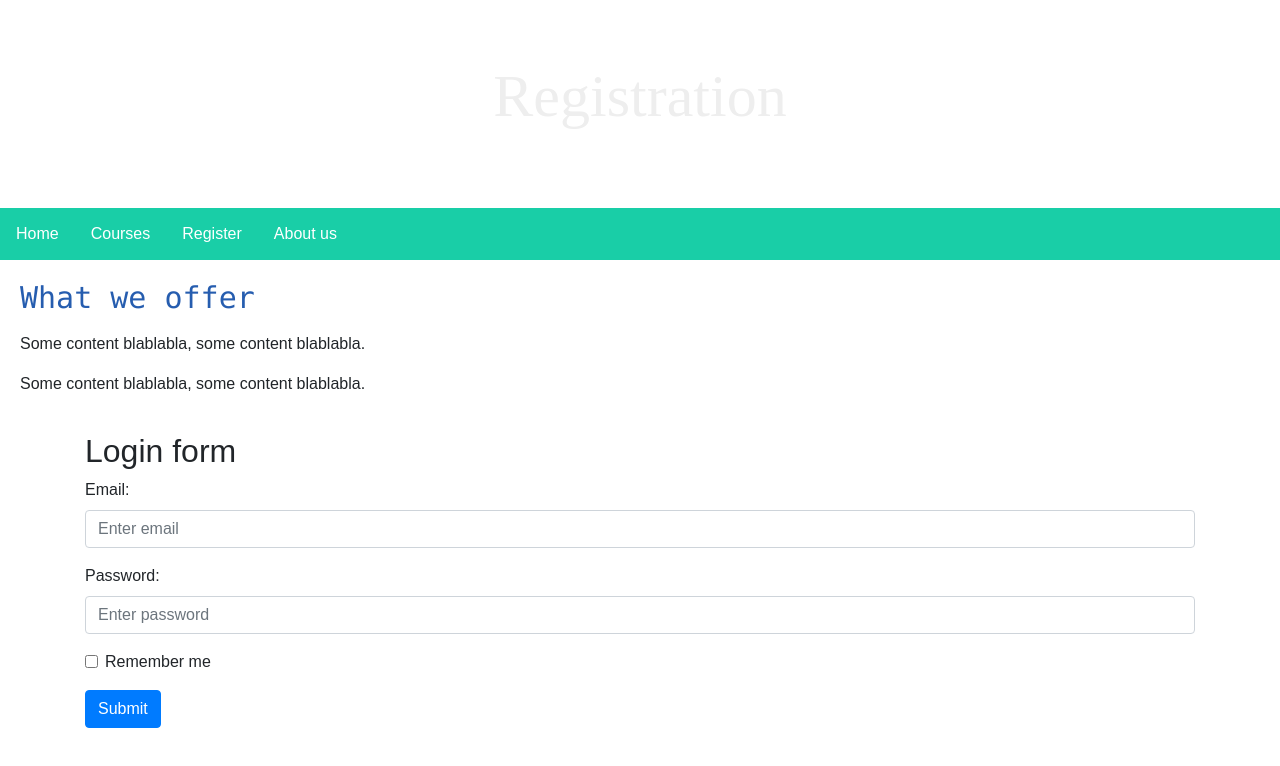
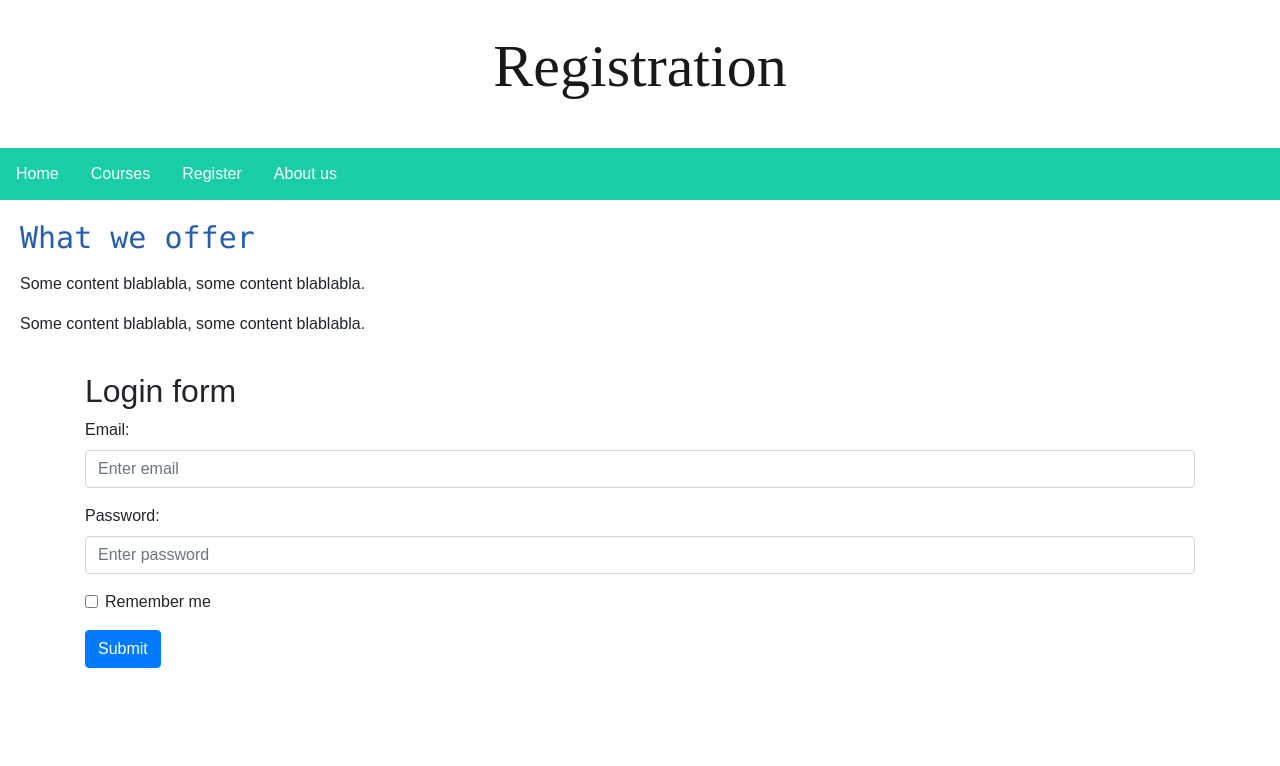
Before and after one commit to shashank077/WeLearn, a plain HTML site: page Register.html in a window 1280 px wide. Drawn offline with nearby package versions, Linux system fonts and the light colour scheme.

Commit message:
Update Register.html
Changed the padding and color of the header

```diff
--- a/Register.html
+++ b/Register.html
@@ -19,7 +19,7 @@ body {
 
 /* Header/Logo Title */
 .header {
-  padding: 60px;
+  padding: 30px 50px;
   text-align: center;
   background: "12818.jpg";
   color: white;
@@ -32,7 +32,7 @@ body {
 <body>
 
 <div class="header">
- <h1 style="font-size:60px;color:#eeeeee;font-family:Copperplate;">Registration</h1>
+ <h1 style="font-size:60px;color:#1a1919;font-family:Copperplate;">Registration</h1>
   <p></p>
 </div>
 <style>
```
